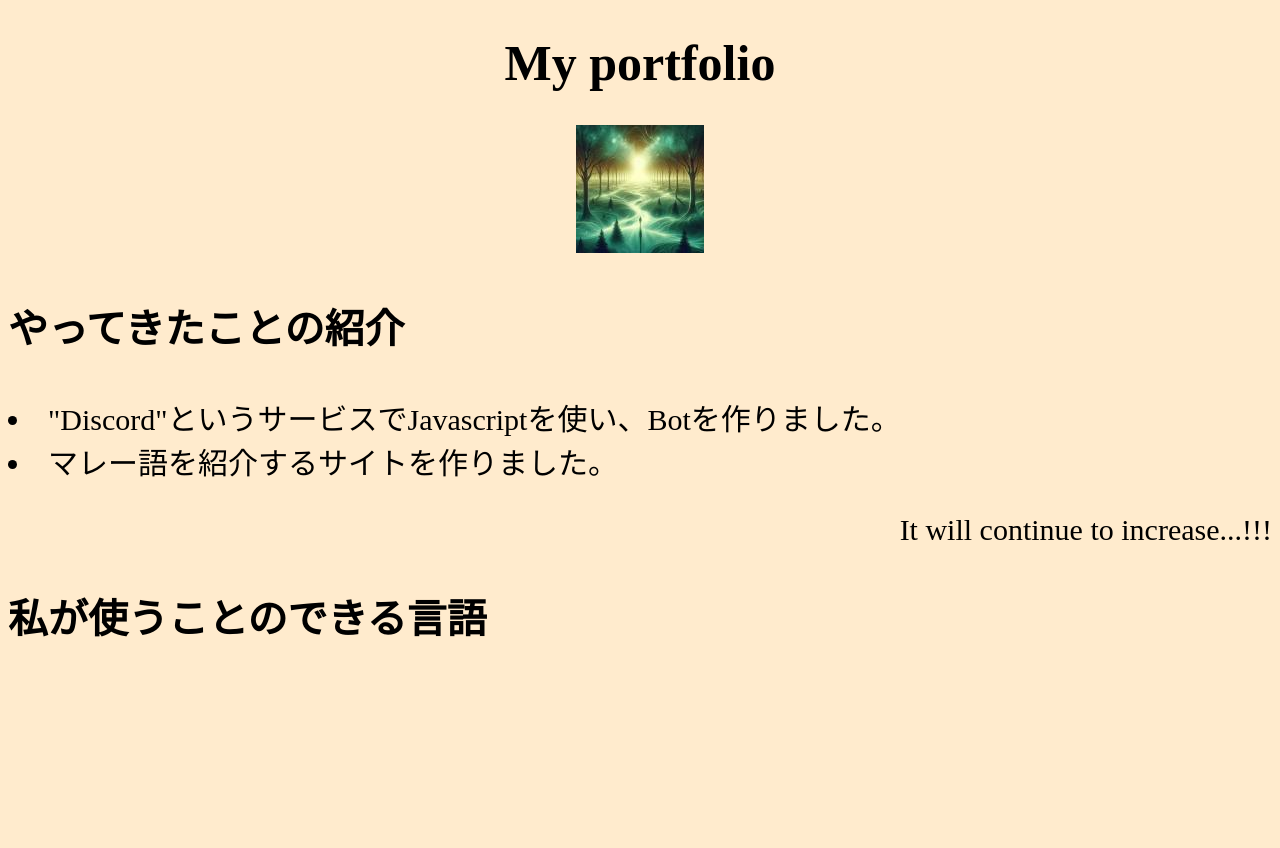
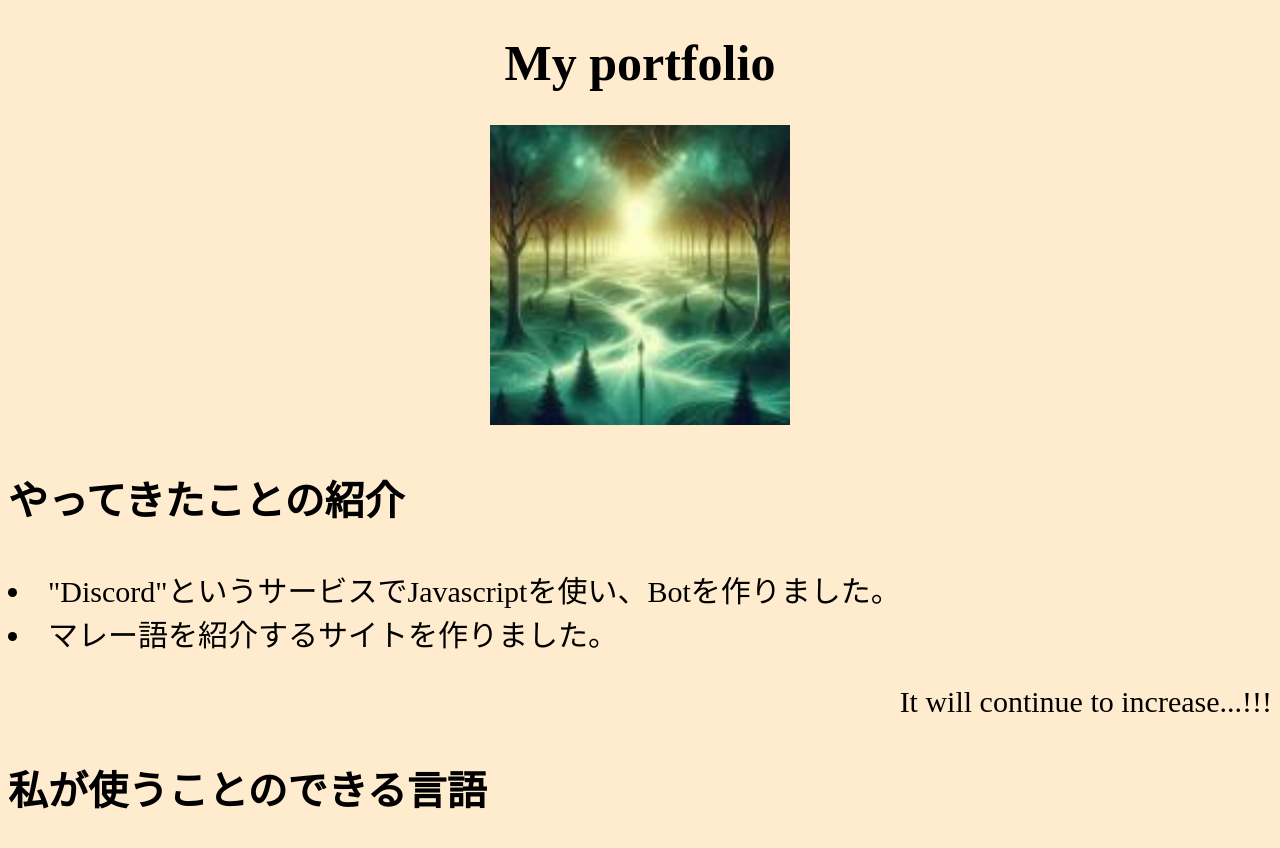
Before and after one commit to kotatudeattaka/portfolio, a plain HTML site: page index.html in a window 1280 px wide. Before the commit the page ends 800 px from the top, so only its background shows below. Drawn offline with Linux system fonts and the light colour scheme.

Commit message:
おおきさ

```diff
--- a/index.html
+++ b/index.html
@@ -10,7 +10,7 @@
   <body>
     <h1 align="center">My portfolio</h1>
 <div style="text-align:center;">
-<img src = "https://raw.githubusercontent.com/kotatudeattaka/portfolio/main/1917bca749c82495b99f09ec07693bd2.jpg">
+<img src = "https://raw.githubusercontent.com/kotatudeattaka/portfolio/main/1917bca749c82495b99f09ec07693bd2.jpg" width="300" height="300">
 </div>
 
     <h3>やってきたことの紹介</h3>
```
